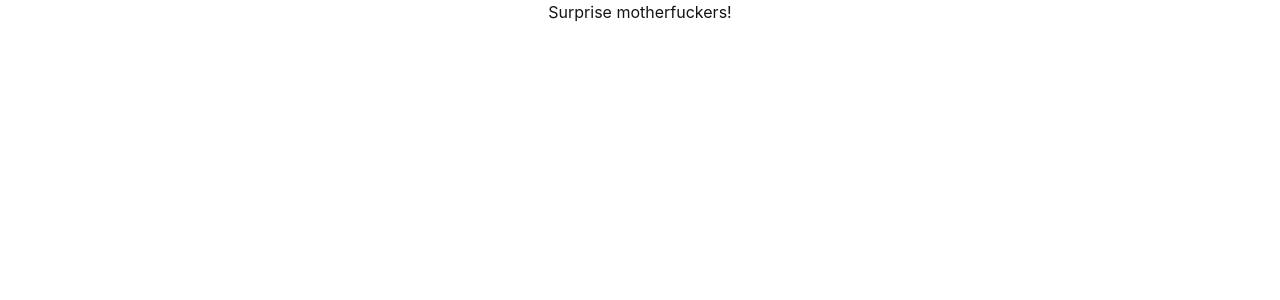
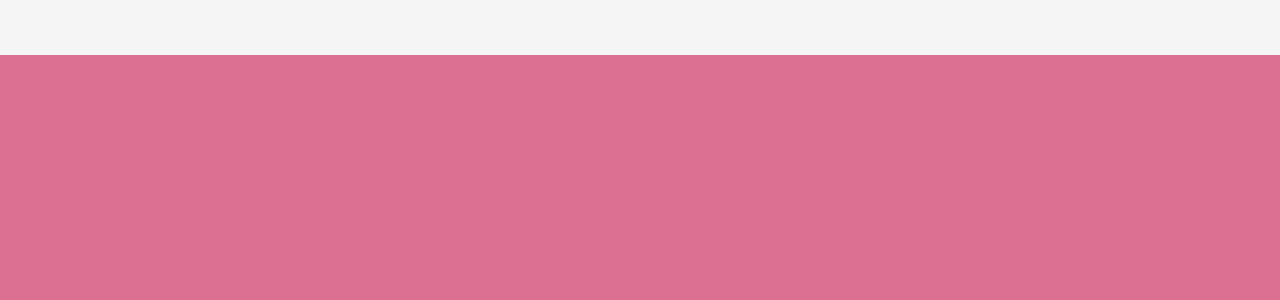
Before and after one commit to james-julius/criticAI, a React (Create React App) app: page / in a window 1280 px wide. Shown: the top 300 px of the page. Built offline with nearby package versions, Linux system fonts and the light colour scheme.

Commit message:
Created Modal and Nav

```diff
--- a/src/App.js
+++ b/src/App.js
@@ -1,26 +1,28 @@
 import React from 'react';
 import 'bootstrap/dist/css/bootstrap.min.css';
 import './App.scss';
-import Sidebar from './Components/Sidebar/Sidebar';
+import Modal from './Components/Modal/Modal';
+import Nav from './Components/Nav/Nav';
 
 class App extends React.Component {
   constructor(props) {
     super(props);
 
-    this.toggleSidebar = this.toggleSidebar.bind(this);
+    this.toggleModal = this.toggleModal.bind(this);
 
     this.state = {
-      showSidebar: false
+      showModal: false
     }
   }
 
-  toggleSidebar() {
-    this.setState({showSidebar: !this.state.showSidebar})
+  toggleModal() {
+    this.setState({showModal: !this.state.showModal})
   }
 
   render() {return (
     <div className="App">
-      <Sidebar toggleSidebar={this.toggleSidebar}/>
+      <Nav />
+      <Modal toggleModal={this.toggleModal} modalBool={this.state.showModal}/>
     </div>
   )};
 }
--- a/src/App.scss
+++ b/src/App.scss
@@ -2,9 +2,20 @@ $primaryColor: rgb(87, 255, 157);
 $secondaryColor: rgba(161, 161, 161, 0.931);
 $tertiaryColor: lightskyblue;
 $textColor: rgba(20,20,20,1);
+
+body {
+   margin: 0;
+   padding: 0;
+   border-spacing: border-box;
+   background-color: palevioletred;
+}
+
 .App {
   text-align: center;
   color: $textColor;
+  display: flex;
+  justify-content: center;
+  align-items: center;
 }
 
 .App-logo {
--- /dev/null
+++ b/src/Components/Modal/Modal.js
@@ -0,0 +1,24 @@
+import React from 'react';
+import './Modal.scss';
+
+class Modal extends React.Component {
+    constructor(props) {
+        super(props);
+        this.handleClick = this.handleClick.bind(this);
+    }
+
+    handleClick() {
+        this.props.toggleModal();
+    }
+
+    render() {
+        return (
+            <div id="modal" style={{display: this.props.modalBool ? 'static': 'none'}}>
+                <span id="hamburgerIcon" onClick={this.handleClick} ></span>
+                {this.props.modalBool ? 'Surprise motherfuckers!': null}
+            </div>
+        )
+    }
+}
+
+export default Modal;
--- /dev/null
+++ b/src/Components/Modal/Modal.scss
@@ -0,0 +1,16 @@
+#modal {
+    display: flex;
+    background-color: purple;
+    margin-top: 10px;
+    height: 90vh;
+    width: 90vw;
+}
+
+#hamburgerIcon {
+    display: fixed;
+    top: 0;
+    left: 0;
+    height: 50px;
+    width: 50px;
+    background-color: black;
+}
--- a/src/Components/Nav/Nav.js
+++ b/src/Components/Nav/Nav.js
@@ -1,7 +1,14 @@
 import React from 'react';
+import './Nav.scss';
 
 class Nav extends React.Component {
+    render() {return (
+        <div id ="nav">
+           <ul>
 
+           </ul>
+        </div>
+    )}
 };
 
 export default Nav;
--- /dev/null
+++ b/src/Components/Nav/Nav.scss
@@ -0,0 +1,11 @@
+#nav {
+    position: fixed;
+    top: 0;
+    left: 0;
+    width: 100vw;
+    height: 55px;
+    background-color: whitesmoke;
+    // ul {
+
+    // }
+}
--- a/src/Components/Sidebar/Sidebar.js
+++ /dev/null
@@ -1,23 +0,0 @@
-import React from 'react';
-
-class Sidebar extends React.Component {
-    constructor(props) {
-        super(props);
-        this.handleClick = this.handleClick.bind(this);
-    }
-
-    handleClick() {
-        this.props.toggleSidebar();
-    }
-
-    render() {
-        return (
-            <div id="sidebar">
-                <span id="hamburgerIcon" onClick={this.handleClick}></span>
-                Surprise motherfuckers!
-            </div>
-        )
-    }
-}
-
-export default Sidebar;
```
